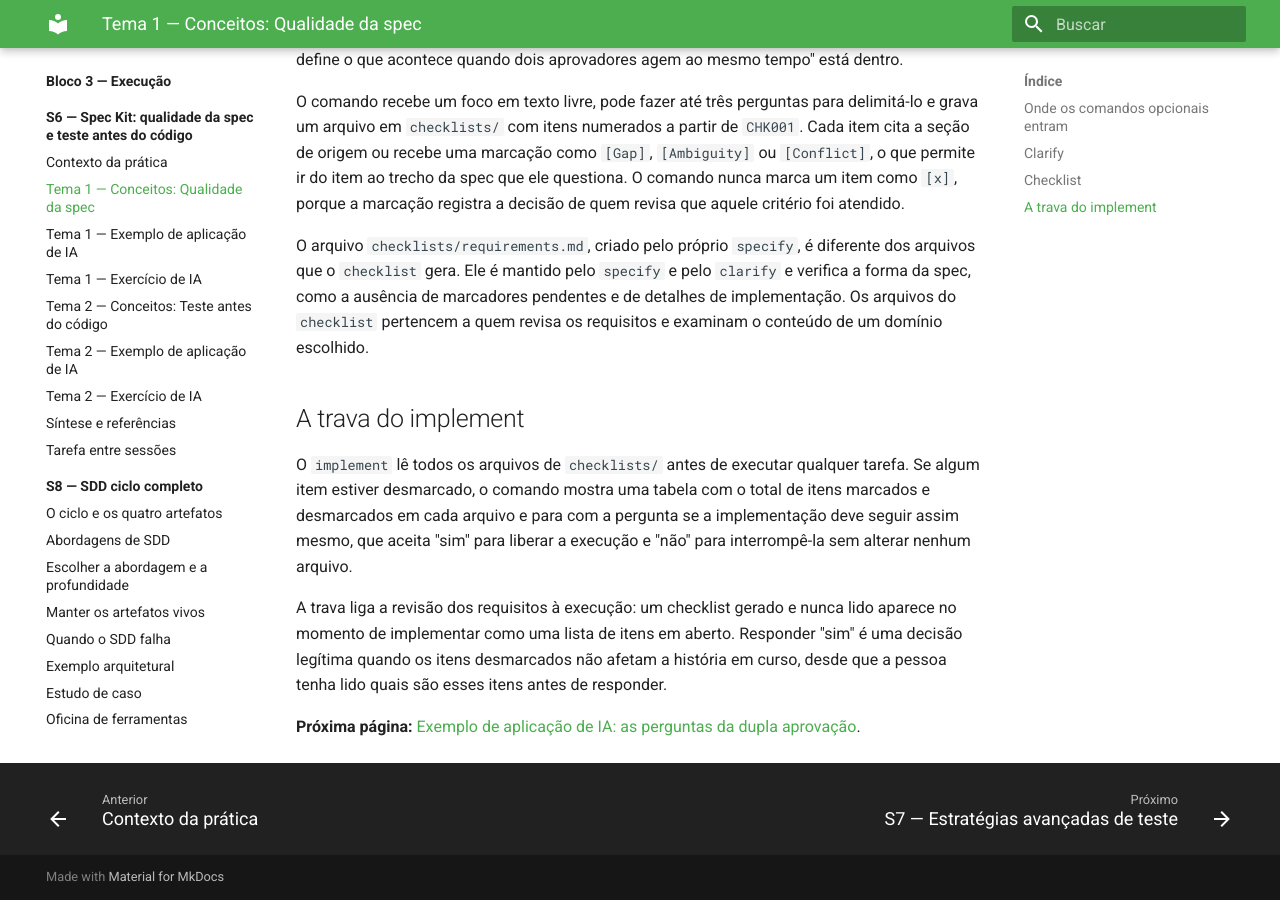
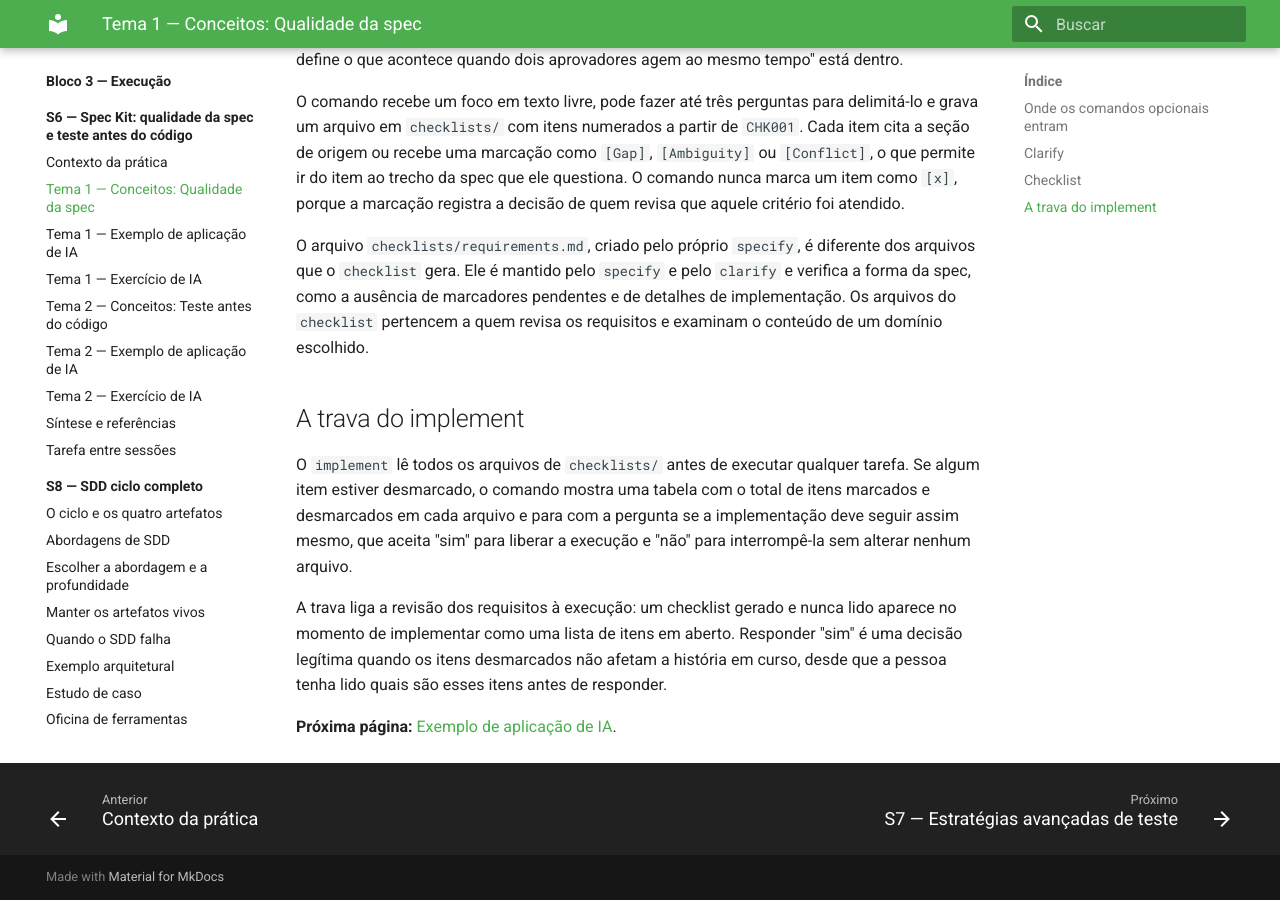
Before and after one commit to arkhibr/workshops-ia-agentica, an MkDocs documentation site: the page built from docs/sessao-06-spec-kit-aprofundado/qualidade-da-spec-conceitos.md, in a window 1280 px wide and 900 px high, scrolled down 2363 px. Built offline with MkDocs 1.6.1 and Material for MkDocs 9.7.7, drawn with Linux system fonts in a browser that asks for light colours.

Commit message:
fix: tira o caso aplicado da transicao dos conceitos do tema 1 da S6
Co-Authored-By: Claude Opus 5.5 <noreply@anthropic.com>

```diff
--- a/docs/sessao-06-spec-kit-aprofundado/qualidade-da-spec-conceitos.md
+++ b/docs/sessao-06-spec-kit-aprofundado/qualidade-da-spec-conceitos.md
@@ -42,4 +42,4 @@ O `implement` lê todos os arquivos de `checklists/` antes de executar qualquer
 
 A trava liga a revisão dos requisitos à execução: um checklist gerado e nunca lido aparece no momento de implementar como uma lista de itens em aberto. Responder "sim" é uma decisão legítima quando os itens desmarcados não afetam a história em curso, desde que a pessoa tenha lido quais são esses itens antes de responder.
 
-**Próxima página:** [Exemplo de aplicação de IA: as perguntas da dupla aprovação](qualidade-da-spec-exemplo-de-aplicacao-de-ia.md).
+**Próxima página:** [Exemplo de aplicação de IA](qualidade-da-spec-exemplo-de-aplicacao-de-ia.md).
```
